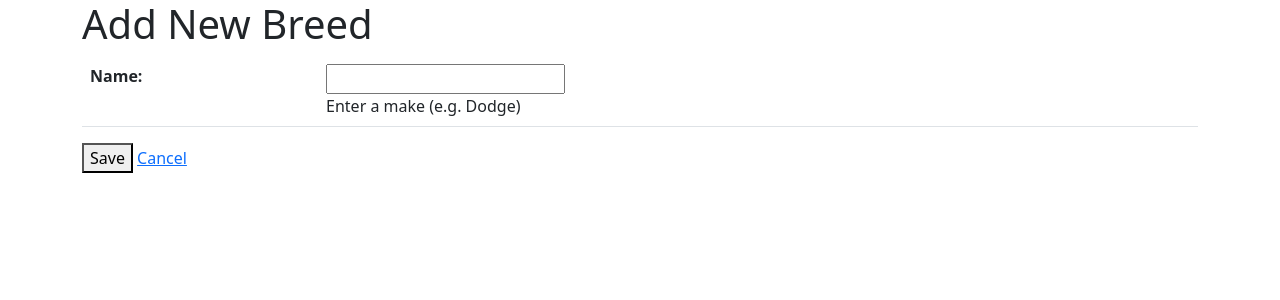
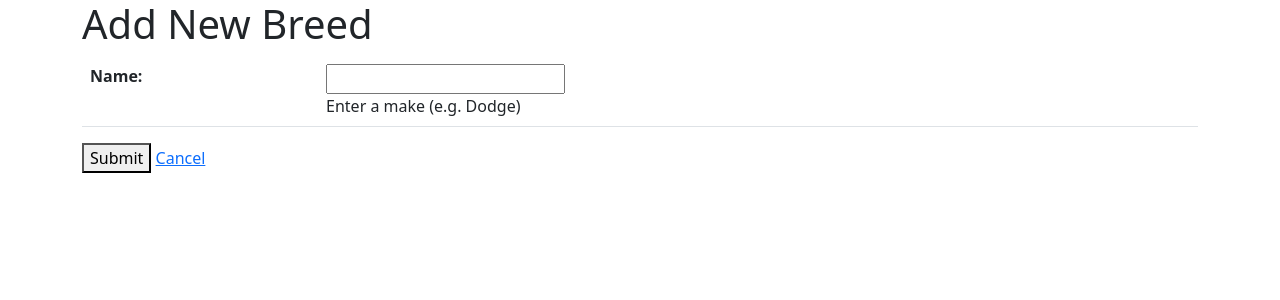
Before and after one commit to Junaid7200/DjangoForEverybody, a Django app: template mysite/cats/templates/cats/breed_form.html in a window 1280 px wide. Shown: the top 300 px of the page. Run offline with Django 4.2, Linux system fonts and the light colour scheme; the template is opened without the code that fills it: values that come from a table or form of the project are taken from there, others are empty; some libraries are stand-ins or nearby versions.

Commit message:
fix: small tweaks to satisfy autograder

```diff
--- a/mysite/cats/templates/cats/breed_form.html
+++ b/mysite/cats/templates/cats/breed_form.html
@@ -10,7 +10,7 @@
     <table class="table">
         {{ form.as_table }}
     </table>
-    <button type="submit">Save</button>
+    <button type="submit">Submit</button>
     <a href="{% url 'breed_list' %}">Cancel</a>
 </form>
 
```
